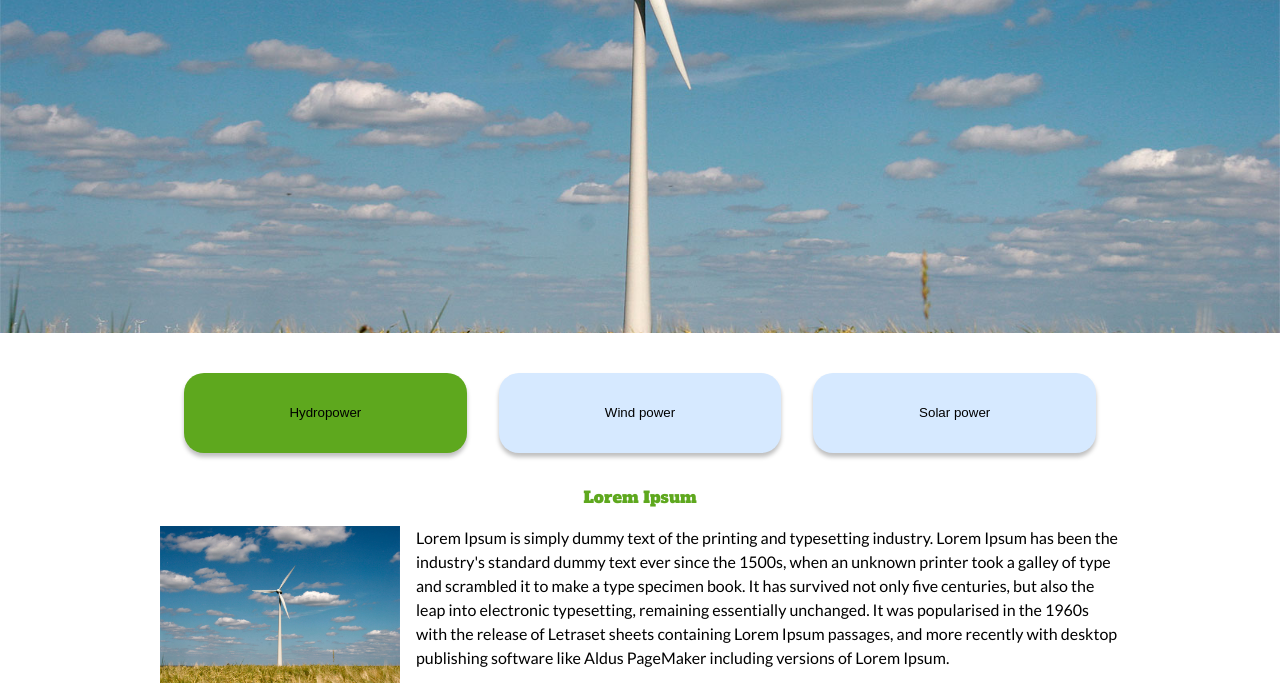
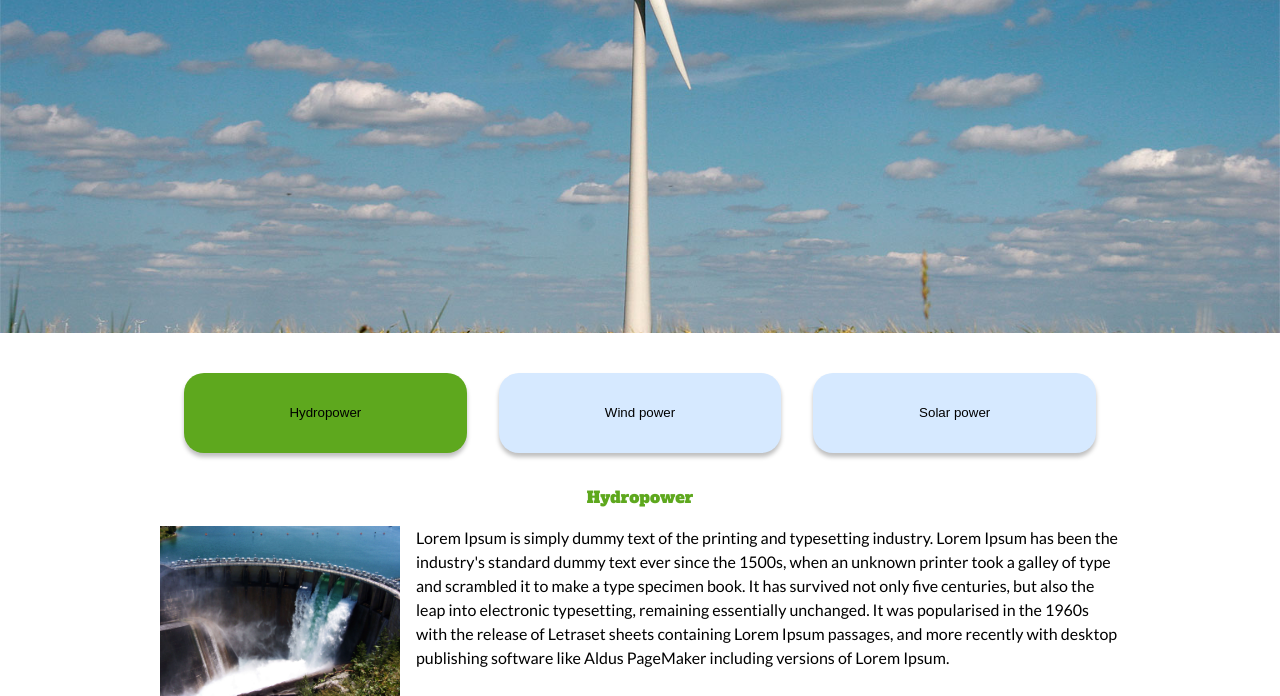
Before and after one commit to margaritakan/green-energy, a plain HTML site: page index.html in a window 1280 px wide. Shown: the part 365-1061 px from the top of the page. Drawn offline with Linux system fonts and the light colour scheme.

Commit message:
new index.html uploaded

```diff
--- a/index.html
+++ b/index.html
@@ -85,8 +85,8 @@
                 </section>
 
                 <section class="slider-content">
-                    <h3>Lorem Ipsum</h3>
-                    <img src="img/head-ph.jpg" alt="">
+                    <h3>Hydropower</h3>
+                    <img src="img/hydroenergy.jpg" alt="Hydropower illustration">
                     <p>Lorem Ipsum is simply dummy text of the printing and typesetting industry. Lorem Ipsum has been the industry's standard dummy text ever since the 1500s, when an unknown printer took a galley of type and scrambled it to make a type specimen book. It has survived not only five centuries, but also the leap into electronic typesetting, remaining essentially unchanged. It was popularised in the 1960s with the release of Letraset sheets containing Lorem Ipsum passages, and more recently with desktop publishing software like Aldus PageMaker including versions of Lorem Ipsum.</p>
                 </section>
 
@@ -107,7 +107,7 @@
     <!--    Font Awesome-->
     <script src="https://kit.fontawesome.com/ccf0b0f929.js" crossorigin="anonymous"></script>
 
-
+    <!-- JS script  -->
     <script src="js/script.js"></script>
 
 </body>
```
